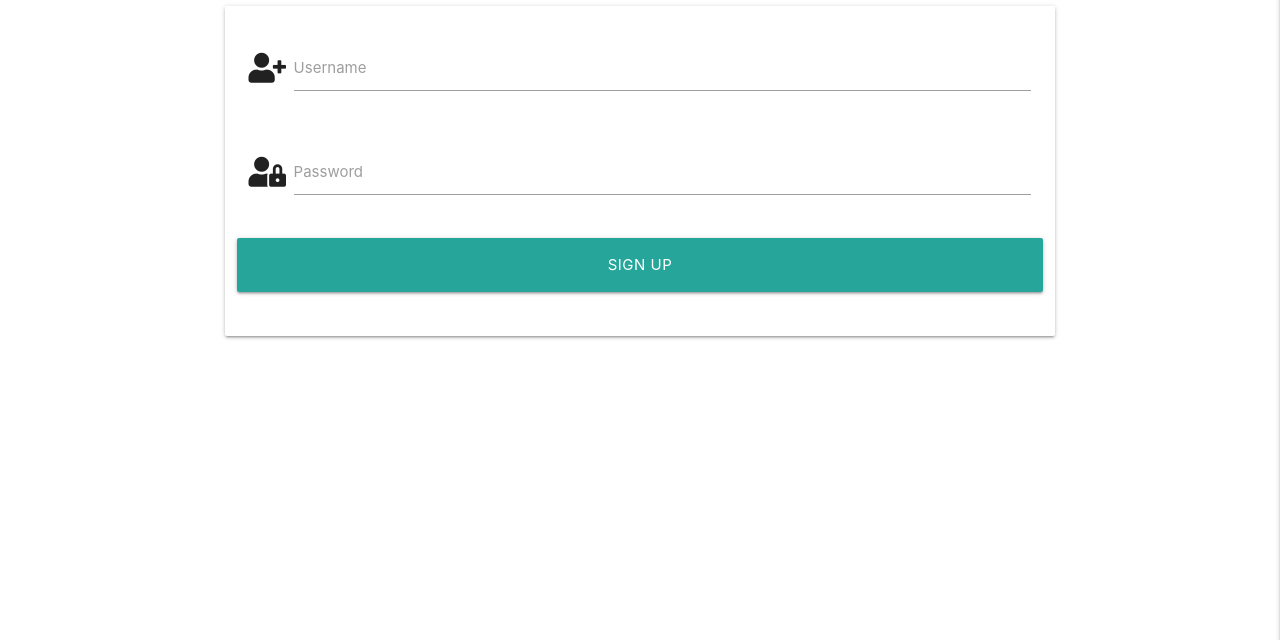
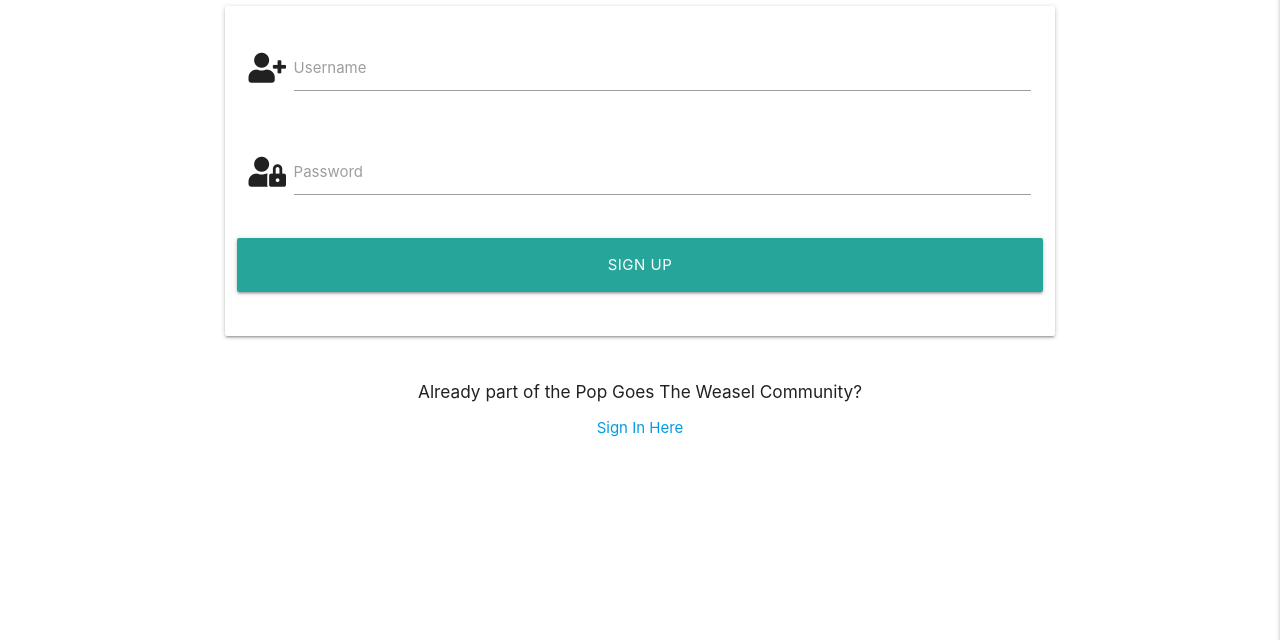
Before and after one commit to Telesia/pop_goes_the_weasel, a Flask app: page /register in a window 1280 px wide. Shown: the part 160-800 px from the top of the page. Run offline with Flask 2, Linux system fonts and the light colour scheme; some libraries are stand-ins or nearby versions.

Commit message:
Add sign_in functionality

```diff
--- a/app.py
+++ b/app.py
@@ -54,6 +54,29 @@ def register():
 
 @app.route("/sign_in", methods=["GET", "POST"])
 def sign_in():
+    if request.method == "POST":
+        # check if username exists in db
+        existing_user = mongo.db.users.find_one(
+            {"username": request.form.get("username").lower()})
+        if existing_user:
+            # ensure hashed password matches user input
+            if check_password_hash(
+              existing_user["password"], request.form.get("password")):
+                session["user"] = request.form.get("username").lower()
+                flash("Welcome, {}".format(
+                    request.form.get("username")))
+                return redirect(url_for("profile", username=session["user"]))
+
+            else:
+                # invalid password match
+                flash("Incorrect Username and/or Password")
+                return redirect(url_for("login"))
+
+        else:
+            # username doesn't exist
+            flash("Incorrect Username and/or Password")
+            return redirect(url_for("login"))
+
     return render_template("sign_in.html")
 
 
--- a/templates/register.html
+++ b/templates/register.html
@@ -34,4 +34,13 @@
         </form>
     </div>
 
+     <div class="row">
+        <div class="col s12">
+            <h6 class="center-align">Already part of the Pop Goes The Weasel Community?</h6>
+            <p class="center-align">
+               <a href="{{ url_for('sign_in') }}">Sign In Here</a>
+            </p>
+        </div>
+    </div>
+
 {% endblock %}
--- a/templates/sign_in.html
+++ b/templates/sign_in.html
@@ -36,8 +36,9 @@
 
     <div class="row">
         <div class="col s12">
+            <h6 class="center-align">Want to contribute your cockney phrases to Pop Goes The Weasel?</h6>
             <p class="center-align">
-                Join Us
+               <a href="{{ url_for('register') }}">Register Here</a>
             </p>
         </div>
     </div>
```
